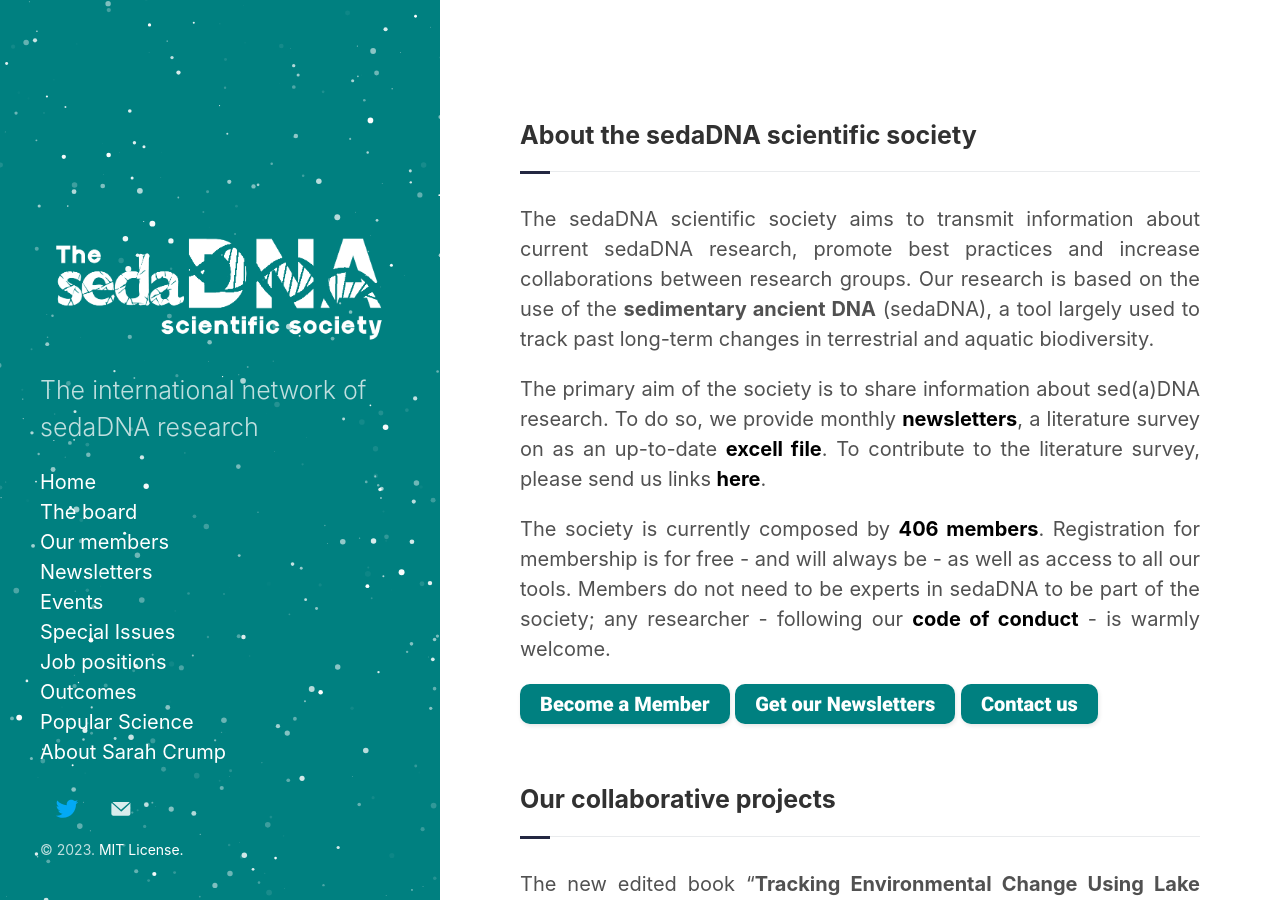
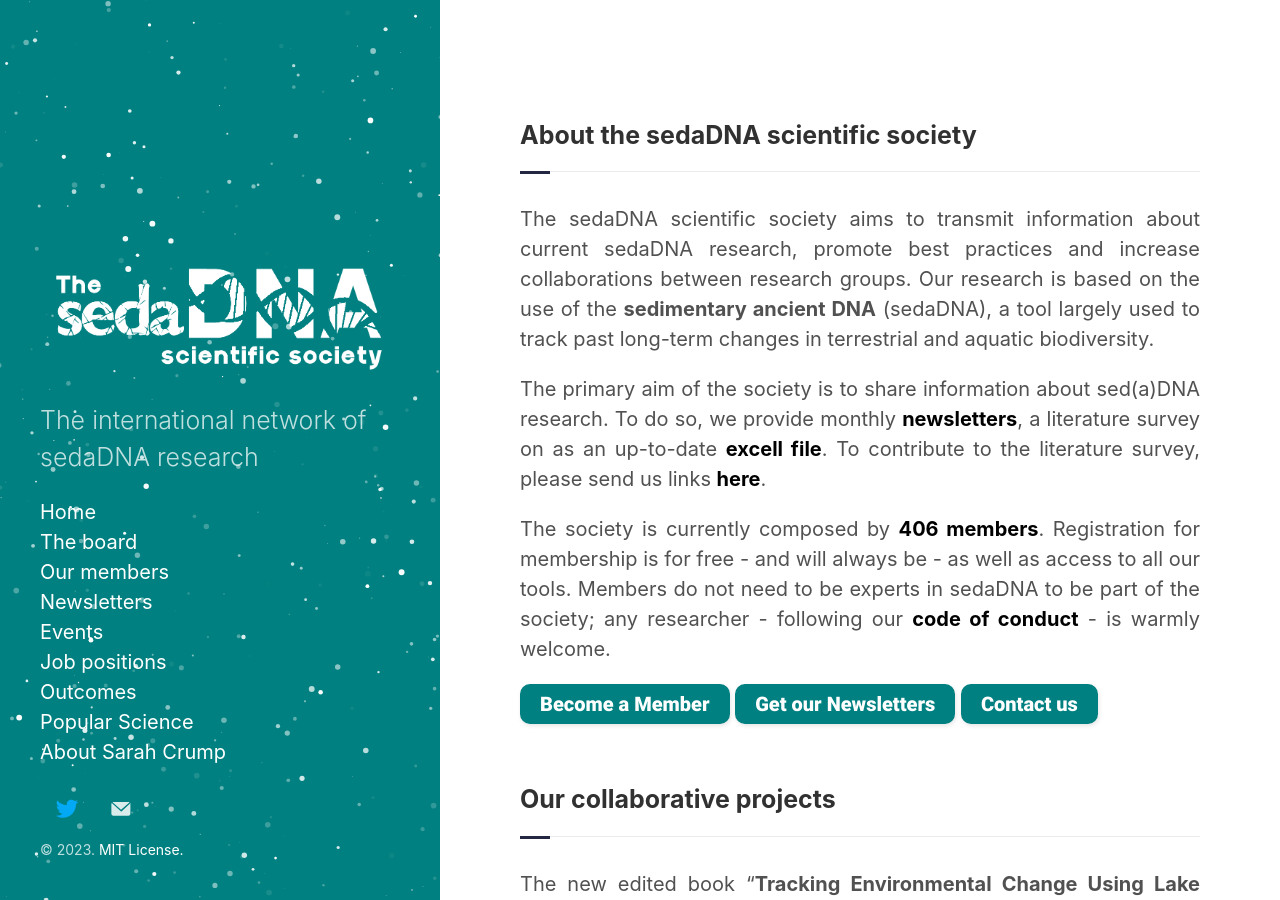
Before and after one commit to sedadna/sedadna.github.io, a Jekyll site: the page built from index.html, in a window 1280 px wide and 900 px high. Built offline with Jekyll 4.4.1, drawn with Linux system fonts in a browser that asks for light colours; the list of posts is cut into pages by our own code.

Commit message:
Update sidebar.html

```diff
--- a/_includes/sidebar.html
+++ b/_includes/sidebar.html
@@ -16,7 +16,6 @@
 <a href="/category/members.html">Our members</a>
 <a href="/category/news.html">Newsletters</a>
 <a href="/category/events.html">Events</a>
-<a href="/category/si.html">Special Issues</a>
 <a href="/category/positions.html">Job positions</a>
 <a href="/category/outcomes.html">Outcomes</a>
 <a href="/category/popscience.html">Popular Science</a>
```
